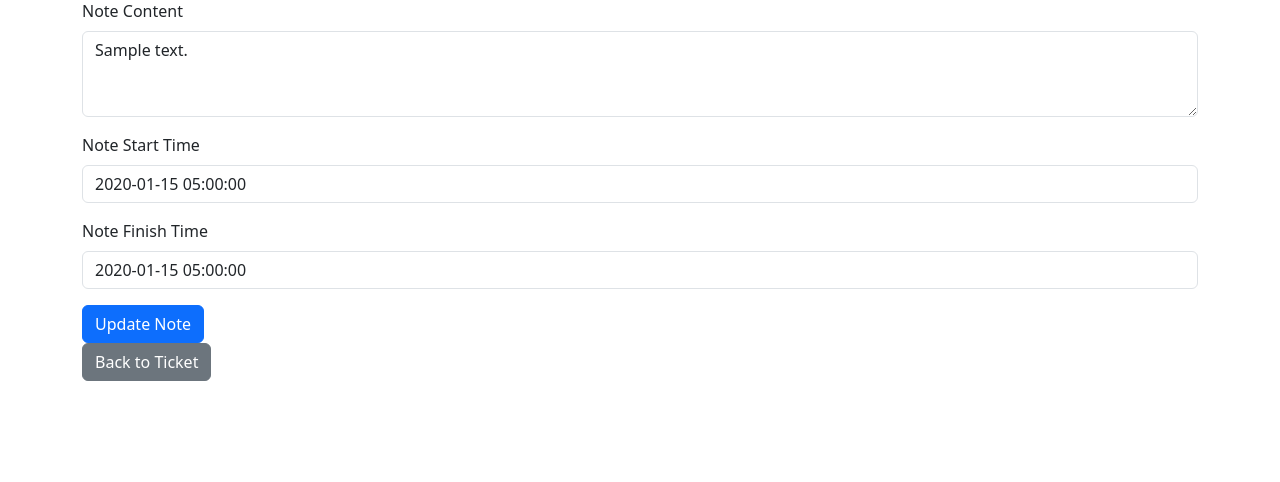
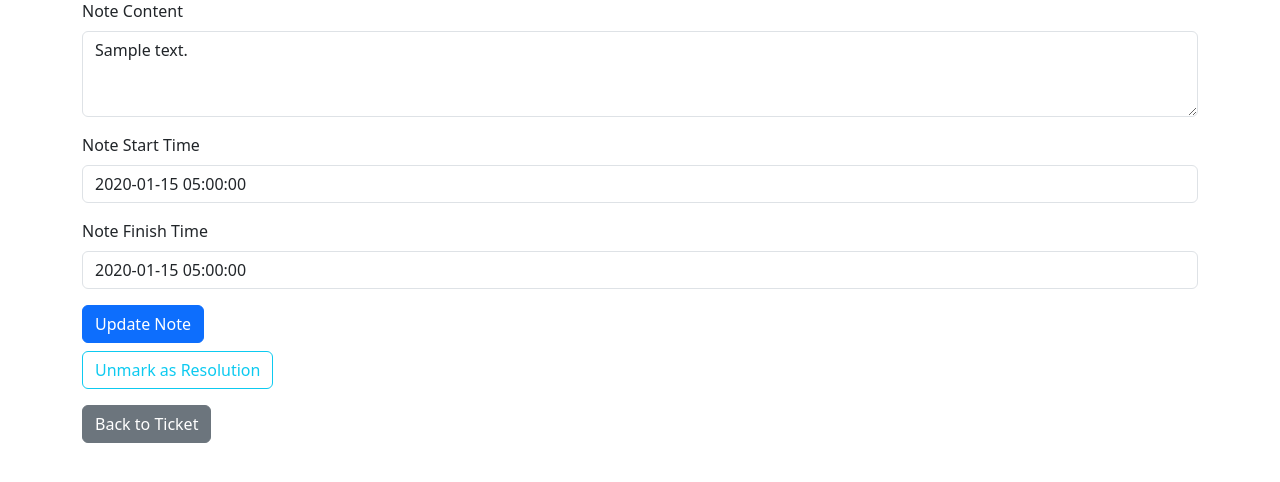
Before and after one commit to abean94/Ticket-and-Project-Management, a Flask app: page /edit_note/1 in a window 1280 px wide. Shown: the part 95-577 px from the top of the page. Run offline with Flask 3, Linux system fonts and the light colour scheme; a user stored in the database is signed in; tables that the repository leaves empty hold one stand-in row (values such as "Sample post"); parts of the project's set-up code (start-up, migrations or seed data) failed here and were passed over.

Commit message:
add mark as resolution button to edit_note and update resolution on view_ticket added but commented out not ready for production send_complete_email

```diff
--- a/app.py
+++ b/app.py
@@ -493,6 +493,8 @@ def send_note_email(requestor_email, ticket, note):
     # Send the email without attaching the logo since it's linked via URL
     mail.send(msg)
 
+
+
 @app.route('/edit_ticket/<int:id>', methods=['GET', 'POST'])
 @login_required
 def edit_ticket(id):
@@ -571,7 +573,23 @@ def edit_note(note_id):
             form.note_finish_time.data = utc.localize(note.note_finish_time).astimezone(eastern).replace(tzinfo=None)
         form.content.data = note.content
 
-    return render_template('edit_note.html', form=form, ticket=note.ticket)
+    return render_template('edit_note.html', form=form, ticket=note.ticket, note=note)
+
+@app.route('/toggle_resolution/<int:note_id>', methods=['POST'])
+@login_required
+def toggle_resolution(note_id):
+    note = TicketNote.query.get_or_404(note_id)
+    print(note)
+
+    # Toggle the billable status
+    if note.is_resolution == False:
+        note.is_resolution = True  # Convert to resolution note
+    else:
+        note.is_resolution = False  # Convert to not resolution
+
+    db.session.commit()
+    flash(f'Note "{note.id}" updated to {"Resolution" if note.is_resolution == True else "Not-Resolution"}!', 'success')
+    return redirect(url_for('view_ticket', id=note.ticket_id))
 
 @app.route('/toggle_billable/<int:ticket_id>', methods=['POST'])
 @login_required
@@ -753,6 +771,82 @@ def delete_ticket(id):
     flash('Ticket deleted successfully!', 'success')
     return redirect(url_for('dashboard'))
 
+# def send_complete_email(requestor_email, ticket):
+#     subject = f"New Note Added to Ticket# {ticket.id}: {ticket.subject}"
+#     eastern = timezone('US/Eastern')
+
+#     # Link to the Google Drive image (replace with your correct link)
+#     logo_url = Config.LOGO_URL
+
+#     # HTML email body with linked logo image
+#     body = f"""
+#     <html>
+#     <head>
+#         <style>
+#             body {{
+#                 font-family: Arial, sans-serif;
+#                 background-color: #e0e6ed;
+#                 color: #2a3f54;
+#                 padding: 20px;
+#             }}
+#             .container {{
+#                 max-width: 600px;
+#                 margin: 0 auto;
+#                 background-color: #ffffff;
+#                 padding: 20px;
+#                 border-radius: 10px;
+#                 box-shadow: 0 2px 10px rgba(0, 0, 0, 0.1);
+#             }}
+#             h2 {{
+#                 color: #1b3a57;
+#                 text-align: center;
+#             }}
+#             .note-details {{
+#                 background-color: #cbd5e0;
+#                 padding: 10px;
+#                 border-radius: 5px;
+#             }}
+#             .time {{
+#                 font-weight: bold;
+#                 color: #0077b6;
+#             }}
+#             .footer {{
+#                 text-align: center;
+#                 font-size: 0.9em;
+#                 color: #2a3f54;
+#                 margin-top: 20px;
+#             }}
+#         </style>
+#     </head>
+#     <body>
+#         <div class="container">
+#             <div style="text-align: center;">
+#                 <img src="{logo_url}" alt="RVA IT Pros Logo" style="max-width: 200px; margin-bottom: 20px;">
+#             </div>
+#             <h2>Ticket Completed</h2>
+#             <p>Hello <strong>{ticket.client.first_name}</strong>,</p>
+#             <p>Your ticket has been completed:</p>
+#             <div class="note-details">
+#                 <p><strong>Ticket ID:</strong> {ticket.id}</p>
+#                 <p><strong>Subject:</strong> {ticket.subject}</p>
+#             </div>
+#             <p>If you have any questions or need further assistance, feel free to contact us.</p>
+#             <p>Regards,<br>
+#             <strong>RVA IT Helpdesk Team</strong></p>
+#             <div class="footer">
+#                 <p>{Config.COMPANY_NAME} | Contact Us: {Config.COMPANY_SUPPORT_PHONE} | {Config.COMPANY_SUPPORT_EMAIL}</p>
+#             </div>
+#         </div>
+#     </body>
+#     </html>
+#     """
+
+#     msg = Message(subject, recipients=['andrew.bean@rvaitpros.com'])
+#     msg.html = body
+
+#     # Send the email without attaching the logo since it's linked via URL
+#     mail.send(msg)
+
 # Route to mark a ticket as complete (records completed_at time)
 @app.route('/complete_ticket/<int:id>', methods=['POST'])
 @login_required
@@ -761,8 +855,10 @@ def complete_ticket(id):
     ticket.complete = True
     ticket.completed_at = datetime.now(UTC)  # Mark the ticket as completed
     ticket.status = 'Closed'
+    ticket.requestor_email
     db.session.commit()
     flash('Ticket marked as complete!', 'success')
+    send_complete_email(ticket.requestor_email, ticket)
     return redirect(url_for('view_ticket', id=ticket.id))
 
 @app.route('/create_project', methods=['GET', 'POST'])
--- a/models.py
+++ b/models.py
@@ -85,7 +85,7 @@ class TicketNote(db.Model):
     note_start_time = db.Column(db.DateTime, nullable = True)
     note_finish_time = db.Column(db.DateTime, nullable=True)
     created_at = db.Column(db.DateTime, default=datetime.utcnow)
-
+    is_resolution = db.Column(db.Boolean, default=False, nullable=False)
     def __repr__(self):
         return f'<TicketNote {self.id} for Ticket {self.ticket_id}>'
 
--- a/templates/edit_note.html
+++ b/templates/edit_note.html
@@ -56,6 +56,16 @@
             <button type="submit" class="btn btn-primary">Update Note</button>
         </form>
 
+        <form method="POST" action="{{ url_for('toggle_resolution', note_id=note.id) }}">
+            <button type="submit" class="btn btn-outline-info mt-2 mb-3">
+                {% if note.is_resolution %}
+                    Unmark as Resolution
+                {% else %}
+                    Mark as Resolution
+                {% endif %}
+            </button>
+        </form>
+
         <a href="{{ url_for('view_ticket', id=ticket.id) }}" class="btn btn-secondary ">Back to Ticket</a>
     </div>
 
--- a/templates/view_ticket.html
+++ b/templates/view_ticket.html
@@ -142,6 +142,9 @@
                                 {% endif %}
                             </p>
                             <p><strong>Note Content:</strong> {{ note.content }}</p>
+                            {% if note.is_resolution %}
+                                <span class="badge bg-success">Resolution</span>
+                            {% endif %}
                             <a href="{{ url_for('edit_note', note_id=note.id) }}" class="btn btn-warning ms-auto no-print">Edit Note</a>
                         </div>
                     </li>
```
